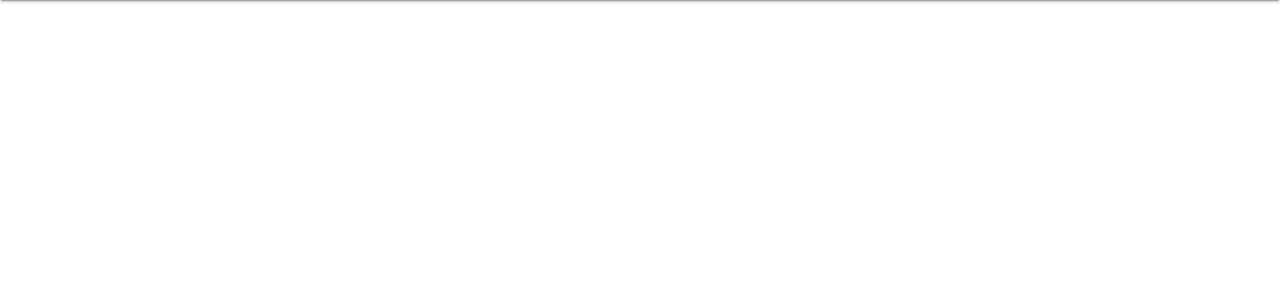
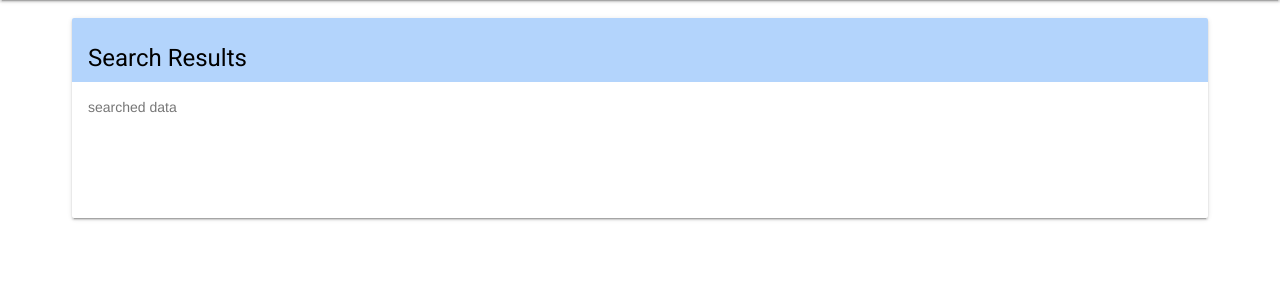
Before and after one commit to codeloverr/ContactsManager, a Django app: template contacts/templates/contacts/search_result.html in a window 1280 px wide. Shown: the part 64-364 px from the top of the page. Run offline with Django 3.2, Linux system fonts and the light colour scheme; the template is opened without the code that fills it, so the values that code supplies are empty; some libraries are stand-ins or nearby versions.

Commit message:
modified for dynamic loading

```diff
--- a/contacts/static/css/base.css
+++ b/contacts/static/css/base.css
@@ -63,3 +63,24 @@
     width: 250px;
     margin-right: 10px;
 }
+
+.page-content {
+    margin: 20px;
+}
+
+#search-results {
+    margin: auto;
+    width: 90%;
+    padding: 10px;
+
+}
+
+#contact-details-view {
+    width: 94%;
+    margin: 30px;
+}
+.table-fullwidth {
+        width: 100%;
+        text-align: left;
+        overflow: auto;
+    }
--- a/contacts/templates/contacts/default.html
+++ b/contacts/templates/contacts/default.html
@@ -32,10 +32,14 @@
     </header>
 
     <main class="mdl-layout__content">
-        <div class="page-content">
-            {% block input %}
 
-            {% endblock %}
+        {% block input %}
+
+        {% endblock %}
+        <div id="search-results">
+            {% block contacts_search_results %}
+
+            {% endblock contacts_search_results %}
         </div>
     </main>
 </div>
--- a/contacts/templates/contacts/input.html
+++ b/contacts/templates/contacts/input.html
@@ -63,7 +63,7 @@
 
         <!-- FAB button with ripple -->
         <div id="search">
-            <button class="mdl-button mdl-js-button mdl-button--fab mdl-button--colored mdl-js-ripple-effect">
+            <button class="mdl-button mdl-js-button mdl-button--fab mdl-button--colored mdl-js-ripple-effect" onclick="location.href='{% url 'search' %}'">
                 <i class="material-icons">search</i>
             </button>
         </div>
--- a/contacts/urls.py
+++ b/contacts/urls.py
@@ -1,8 +1,9 @@
-from django.conf.urls import include,url
-from .views import default
+from django.conf.urls import url
+from .views import default, search
 
 
 urlpatterns = [
     url(r'^$', default, name='default'),
+    url(r'^search', search, name='search'),
 
 ]
--- a/contacts_segmentation/settings.py
+++ b/contacts_segmentation/settings.py
@@ -36,6 +36,7 @@
     'django.contrib.messages',
     'django.contrib.staticfiles',
     'contacts.apps.ContactsConfig',
+    'rest_framework',
 ]
 
 MIDDLEWARE = [
```
